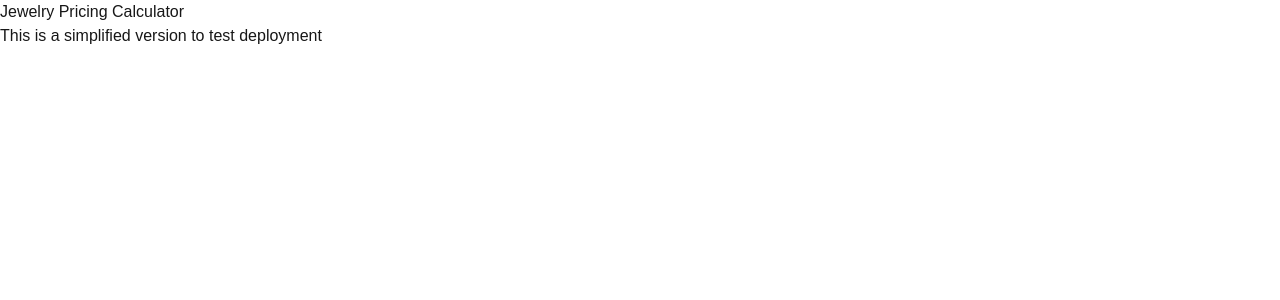
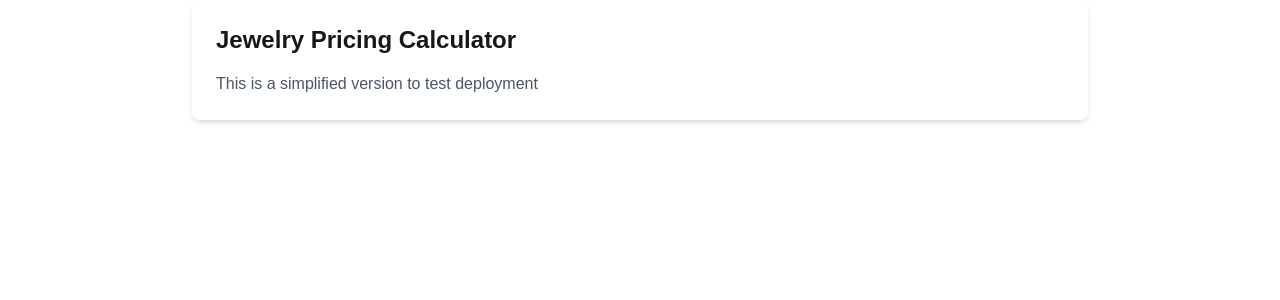
Before and after one commit to pixiegirl32/jewelrypricingcalculator, a Next.js app: page / in a window 1280 px wide. Shown: the top 300 px of the page. Built offline with nearby package versions, Linux system fonts and the light colour scheme.

Commit message:
Update Calculator.jsx

```diff
--- a/src/components/Calculator.jsx
+++ b/src/components/Calculator.jsx
@@ -1,14 +1,12 @@
 'use client'
 
-import React, { useState } from 'react';
-import { Card, CardContent, CardHeader, CardTitle } from '@/components/ui/card';
+import React from 'react';
 
 const Calculator = () => {
-  // Just a simple placeholder component for now
   return (
-    <div>
-      <h1>Jewelry Pricing Calculator</h1>
-      <p>This is a simplified version to test deployment</p>
+    <div className="p-6 max-w-4xl mx-auto bg-white rounded-lg shadow-md">
+      <h1 className="text-2xl font-bold mb-4">Jewelry Pricing Calculator</h1>
+      <p className="text-gray-600">This is a simplified version to test deployment</p>
     </div>
   );
 };
```
